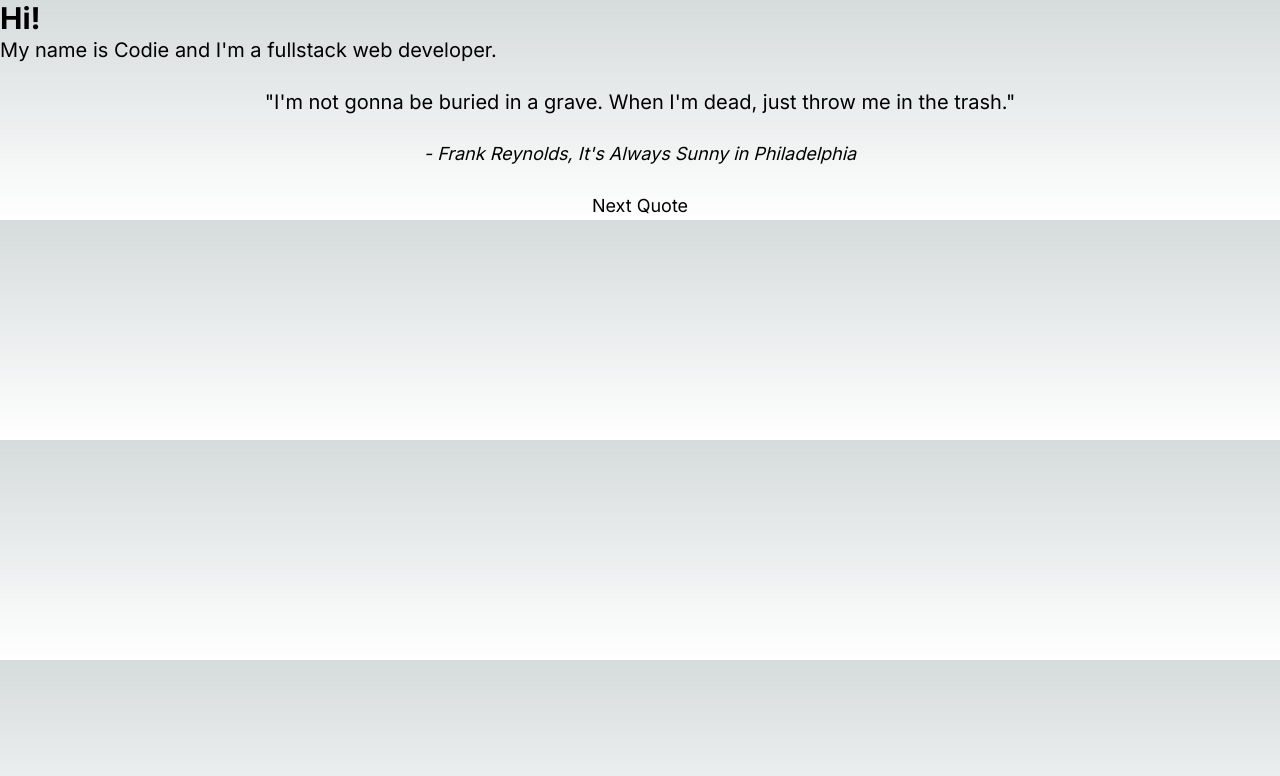
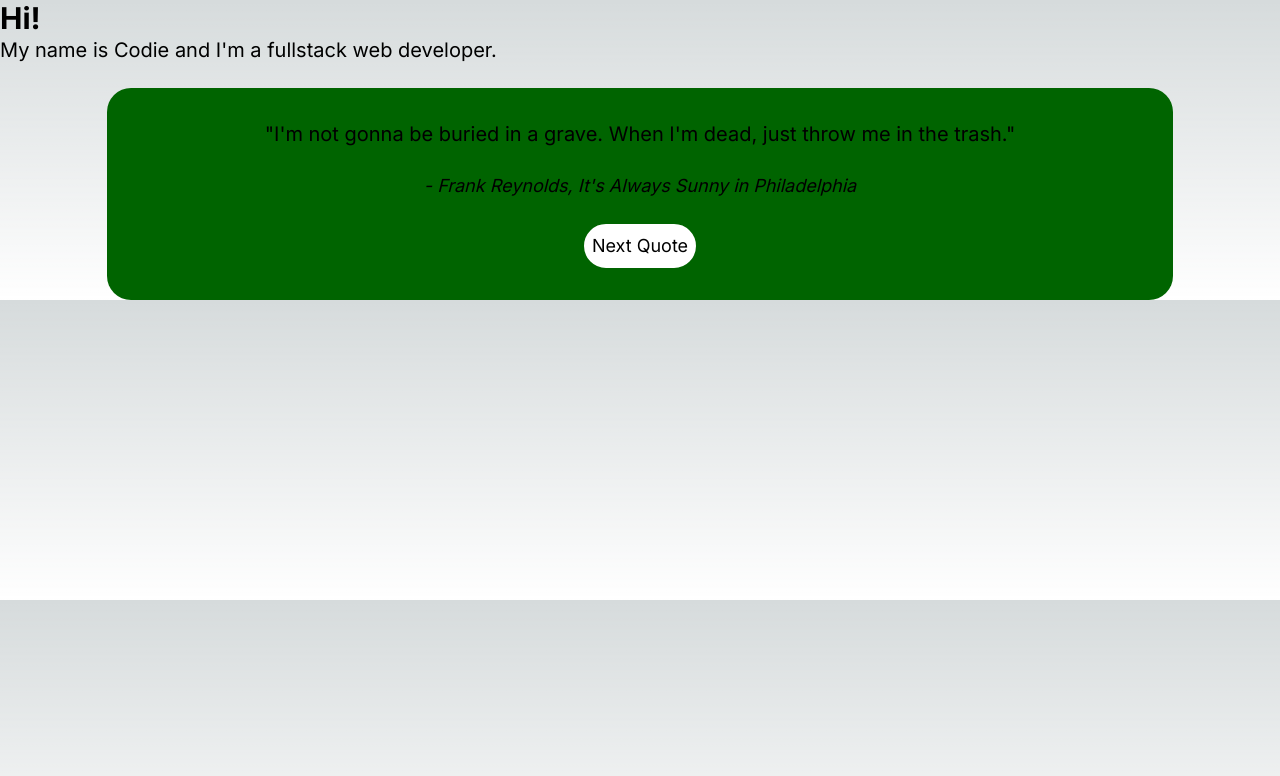
Before and after one commit to codie-sharp/codie-sharp.com, a Next.js app: page / in a window 1280 px wide. Shown: the top 776 px of the page. Built offline with nearby package versions, Linux system fonts and the light colour scheme.

Commit message:
used vanilla CSS

```diff
--- a/app/quote-machine-data.json
+++ b/app/quote-machine-data.json
@@ -29,5 +29,5 @@
       "author": "Ronald \"Mac\" McDonald, It's Always Sunny in Philadelphia"
     }
   ],
-  "colors": ["bg-red-900", "bg-orange-900", "bg-amber-900", "bg-yellow-900", "bg-lime-900", "bg-green-900", "bg-emerald-900", "bg-teal-900", "bg-cyan-900", "bg-sky-900", "bg-blue-900", "bg-indigo-900", "bg-violet-900", "bg-purple-900", "bg-fuchsia-900", "bg-pink-900", "bg-rose-900"]
+  "colors": ["navy", "maroon", "darkgreen"]
 }
--- a/app/quote-machine.tsx
+++ b/app/quote-machine.tsx
@@ -30,10 +30,10 @@ export default function QuoteMachine() {
   }
 
   return (
-    <div id="quote-machine" className={`w-10/12 ${color} text-center`}>
+    <div id="quote-machine" className={`w-10/12 text-center rounded-3xl p-8`} style={{backgroundColor: `${color}`}}>
       <p id="quote" className="text-xl">"{quote.quote}"</p><br/>
       <p id="author" className="italic text-lg text-light">- {quote.author}</p><br/>
-      <button className={`text-lg`} onClick={nextQuote}>Next Quote</button>
+      <button className={`text-lg text-black bg-white border-white border-8 rounded-full`} onClick={nextQuote}>Next Quote</button>
     </div>
   );
 }
```
